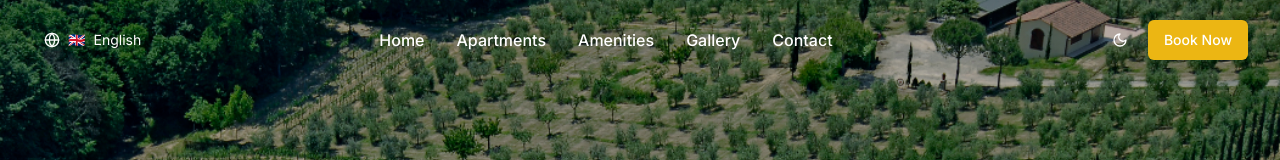
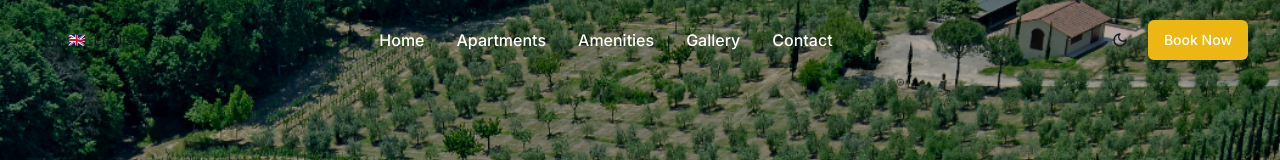
Before and after one commit to Duccione-maker/laripa, a React (Vite) app: page / in a window 1280 px wide. Shown: the top 160 px of the page. Built offline with nearby package versions, Linux system fonts and the light colour scheme.

Commit message:
Correggi navbar su pagine interne

```diff
--- a/src/components/Navbar.tsx
+++ b/src/components/Navbar.tsx
@@ -36,7 +36,7 @@ export default function Navbar() {
     return () => window.removeEventListener("scroll", handleScroll);
   }, [scrolled]);
 
-  return <header className={cn("fixed top-0 left-0 right-0 z-50 transition-all duration-300", scrolled ? "bg-white/80 dark:bg-card/80 backdrop-blur-lg py-3 shadow-md" : "bg-transparent py-5", isHomePage && !scrolled && "text-white")}>
+  return <header className={cn("fixed top-0 left-0 right-0 z-50 transition-all duration-300", scrolled ? "bg-white/80 dark:bg-card/80 backdrop-blur-lg py-3 shadow-md" : "bg-transparent py-5")}>
       <nav className="container flex justify-between items-center">
         <div className="flex items-center space-x-2">
           <LanguageSelector />
```
